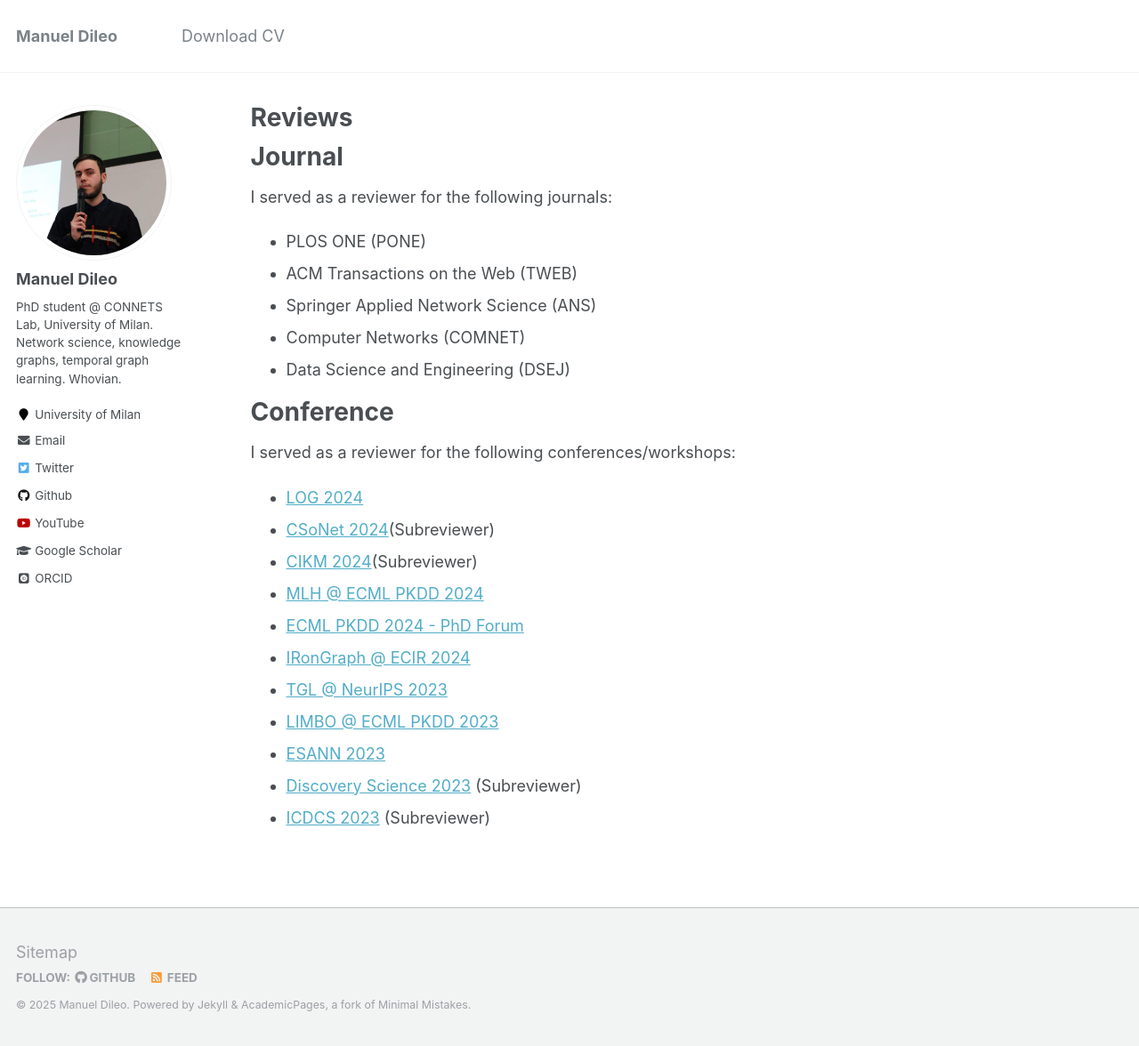
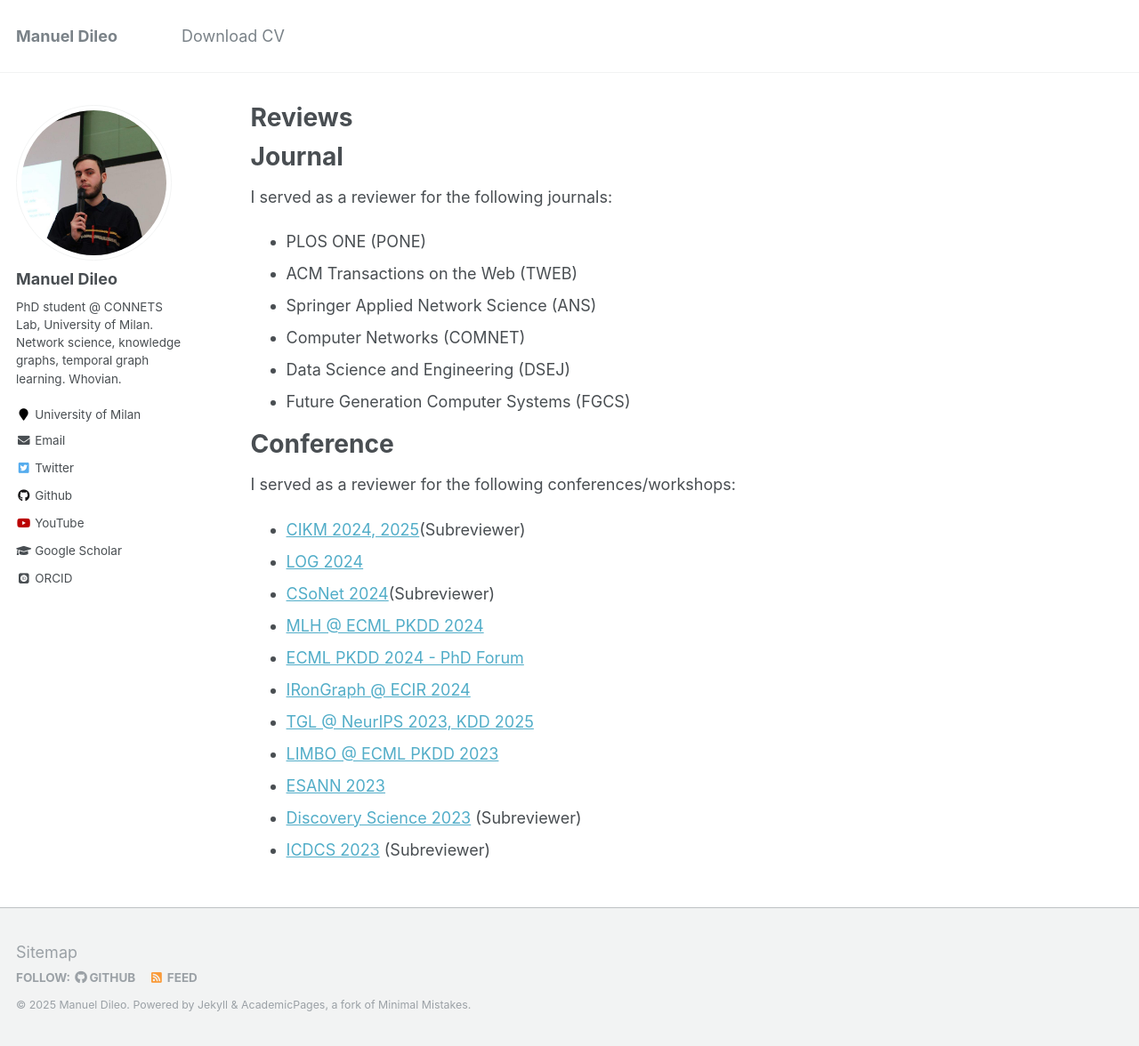
Before and after one commit to manuel-dileo/manuel-dileo.github.io, a Jekyll site: the page built from _pages/review.md, in a window 1280 px wide and 1176 px high. Shown: the whole window at 89% size. Built offline with Jekyll 4.4.1, drawn with Linux system fonts in a browser that asks for light colours; some web fonts are replaced.

Commit message:
Update review.md

```diff
--- a/_pages/review.md
+++ b/_pages/review.md
@@ -14,17 +14,18 @@ I served as a reviewer for the following journals:
 - Springer Applied Network Science (ANS)
 - Computer Networks (COMNET)
 - Data Science and Engineering (DSEJ)
+- Future Generation Computer Systems (FGCS)
 
 Conference
 ======
 I served as a reviewer for the following conferences/workshops:
+- [CIKM 2024, 2025](https://cikm2024.org/)(Subreviewer)
 - [LOG 2024](https://logconference.org/)
 - [CSoNet 2024](https://csonet-conf.github.io/csonet24/index.html)(Subreviewer)
-- [CIKM 2024](https://cikm2024.org/)(Subreviewer)
 - [MLH @ ECML PKDD 2024](https://sites.google.com/view/mlh-ecml24)
 - [ECML PKDD 2024 - PhD Forum](https://ecmlpkdd.org/2024/submissions-phd-forum/)
 - [IRonGraph @ ECIR 2024](https://irongraphs.github.io/ecir2024/)
-- [TGL @ NeurIPS 2023](https://sites.google.com/view/tglworkshop-2023/home)
+- [TGL @ NeurIPS 2023, KDD 2025](https://sites.google.com/view/tglworkshop-2023/home)
 - [LIMBO @ ECML PKDD 2023](https://sites.google.com/view/limboecmlpkdd2023/home)
 - [ESANN 2023](https://www.esann.org/esann23programme)
 - [Discovery Science 2023](https://ds2023.inesctec.pt/) (Subreviewer)
```
